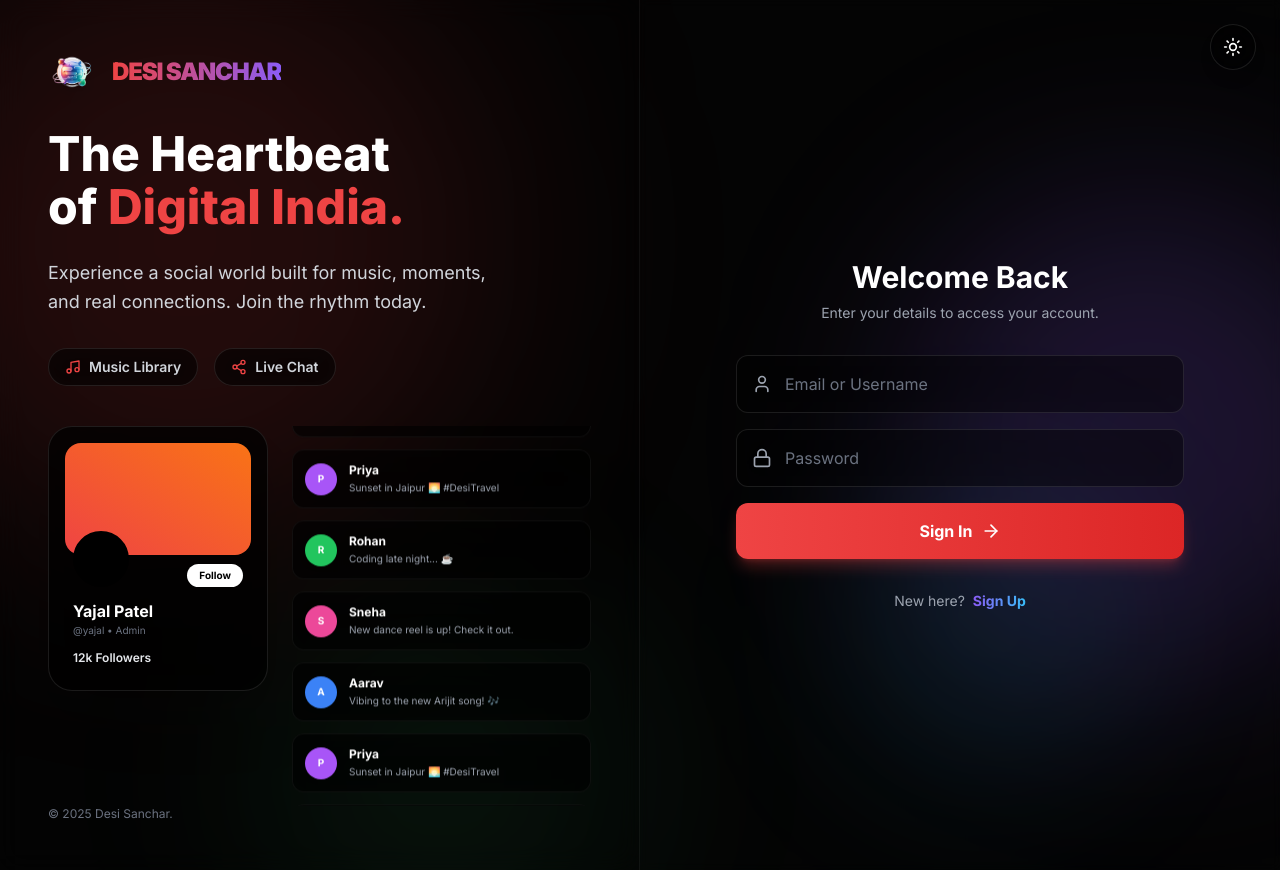
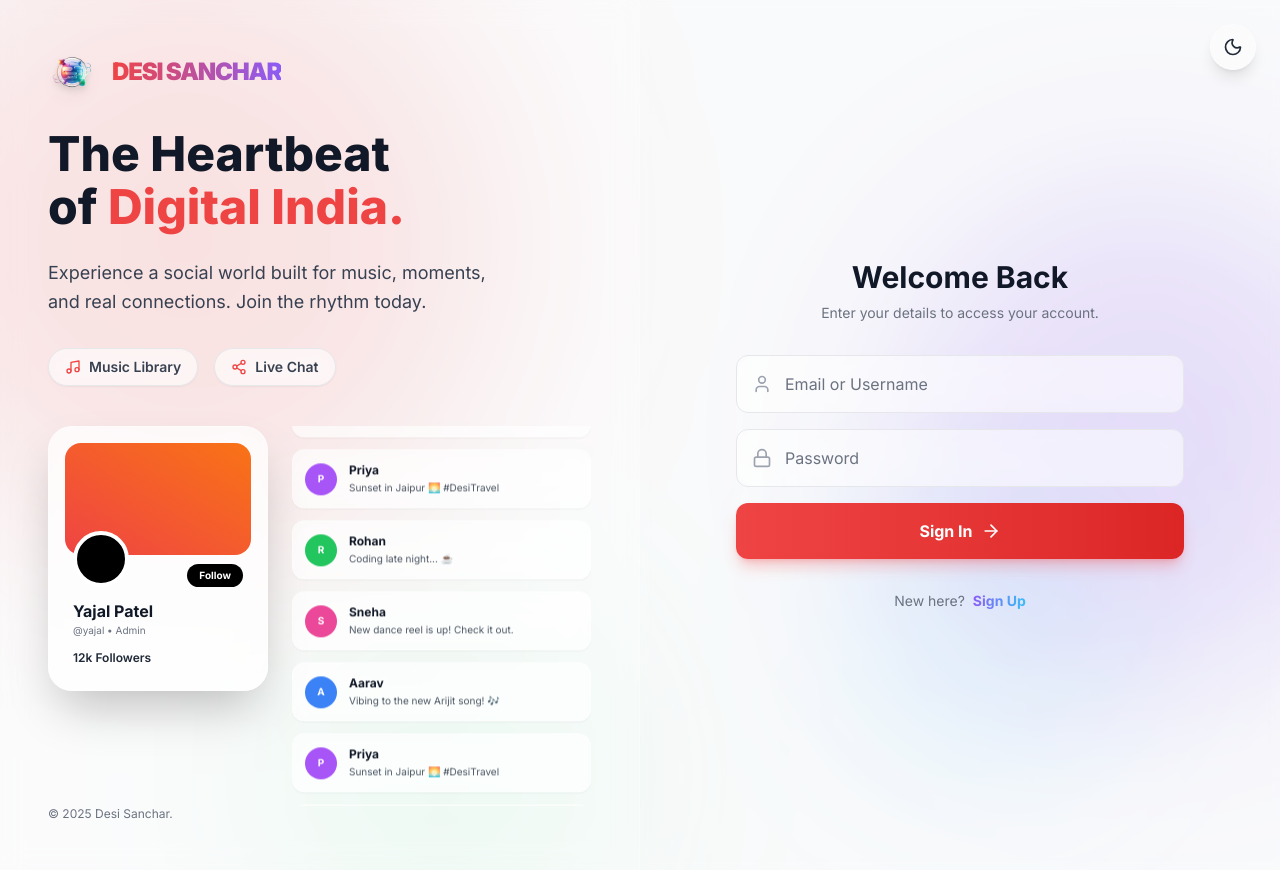
Before and after one commit to YAJALPATEL/desi-sanchar, a Next.js app: page /login in a window 1280 px wide. Built offline with nearby package versions, Linux system fonts and the light colour scheme; no server answers.

Commit message:
Fix browser errors

```diff
--- a/app/globals.css
+++ b/app/globals.css
@@ -25,3 +25,12 @@ body {
   -webkit-backdrop-filter: blur(16px);
   border: 1px solid rgba(255, 255, 255, 0.1);
 }
+
+/* Disable double-tap zoom and pinch zoom */
+html,
+body {
+  touch-action: manipulation;
+  -webkit-text-size-adjust: 100%;
+  overflow-x: hidden;
+  /* Stop horizontal scrolling */
+}
--- a/app/layout.tsx
+++ b/app/layout.tsx
@@ -1,16 +1,24 @@
-import type { Metadata } from "next";
-import { Inter } from "next/font/google";
+import type { Metadata, Viewport } from "next";
+import { Inter } from "next/font/google"; // Switch to Google Fonts
 import "./globals.css";
-import Link from "next/link";
-import { ThemeProvider } from "@/components/theme-provider"; // Import this
-import { Home, Search, PlusSquare, Heart, User, MessageCircle } from "lucide-react";
+import { ThemeProvider } from "@/components/theme-provider"
 
+// Initialize the font
 const inter = Inter({ subsets: ["latin"] });
 
 export const metadata: Metadata = {
   title: "Desi Sanchar",
-  description: "Connect via Music & Moments",
+  description: "Connect with your friends in Desi style.",
 };
+
+// === LOCK ZOOM & SCALE ===
+export const viewport: Viewport = {
+  width: 'device-width',
+  initialScale: 1,
+  maximumScale: 1,
+  userScalable: false, // Prevents pinch-zoom
+  themeColor: '#DC143C',
+}
 
 export default function RootLayout({
   children,
@@ -19,26 +27,17 @@ export default function RootLayout({
 }>) {
   return (
     <html lang="en" suppressHydrationWarning>
-      <body className={inter.className}>
+      <body
+        // Apply the Google Font class here
+        className={`${inter.className} antialiased overscroll-none`}
+      >
         <ThemeProvider
           attribute="class"
-          defaultTheme="dark"
+          defaultTheme="system"
           enableSystem
           disableTransitionOnChange
         >
-          <div className="flex min-h-screen bg-white dark:bg-[#0a0a0a] text-black dark:text-white transition-colors duration-300">
-
-            {/* === SIDEBAR (Only visible if NOT on login page usually, but we keep it simple) === */}
-            {/* ... (Your Sidebar Code remains same, just ensure colors use dark: prefix) ... */}
-            {/* For now, to keep the layout code clean, I will assume you kept the previous sidebar code.
-                  Just make sure to wrap everything inside ThemeProvider like I did here.
-              */}
-
-            <main className="flex-1 min-h-screen relative">
-              {children}
-            </main>
-
-          </div>
+          {children}
         </ThemeProvider>
       </body>
     </html>
--- a/app/page.tsx
+++ b/app/page.tsx
@@ -52,6 +52,23 @@ export default function HomePage() {
   const [unreadCount, setUnreadCount] = useState(0)
   const [followingIds, setFollowingIds] = useState<Set<string>>(new Set())
 
+  // === NEW: BACK BUTTON TRAP ===
+  useEffect(() => {
+    // 1. Push a "dummy" state to history
+    window.history.pushState(null, "", window.location.href);
+
+    // 2. Listen for the "Back" button press
+    const handleBackButton = () => {
+      // 3. If they press back, push them forward again instantly
+      window.history.pushState(null, "", window.location.href);
+    };
+
+    window.addEventListener("popstate", handleBackButton);
+
+    return () => {
+      window.removeEventListener("popstate", handleBackButton);
+    };
+  }, []);
   useEffect(() => {
     setMounted(true)
     const getData = async () => {
```
